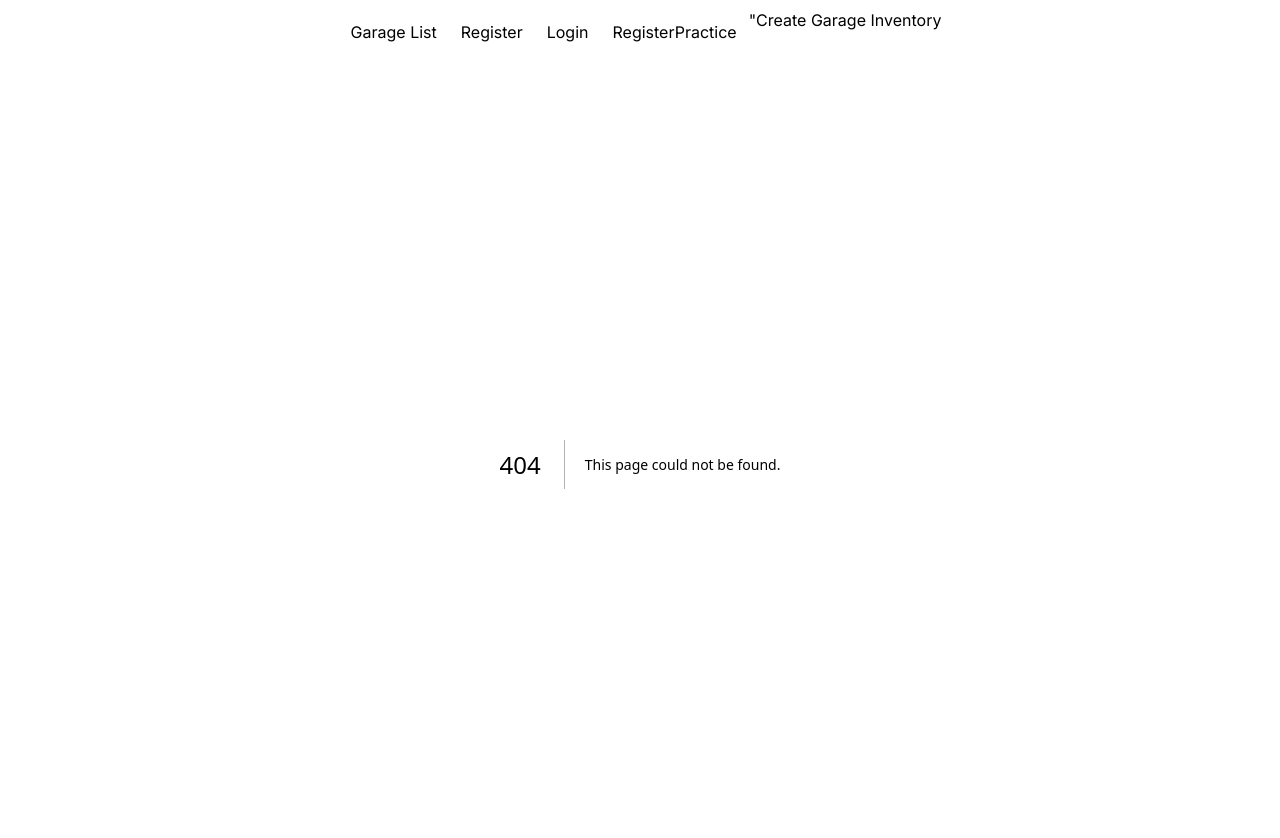
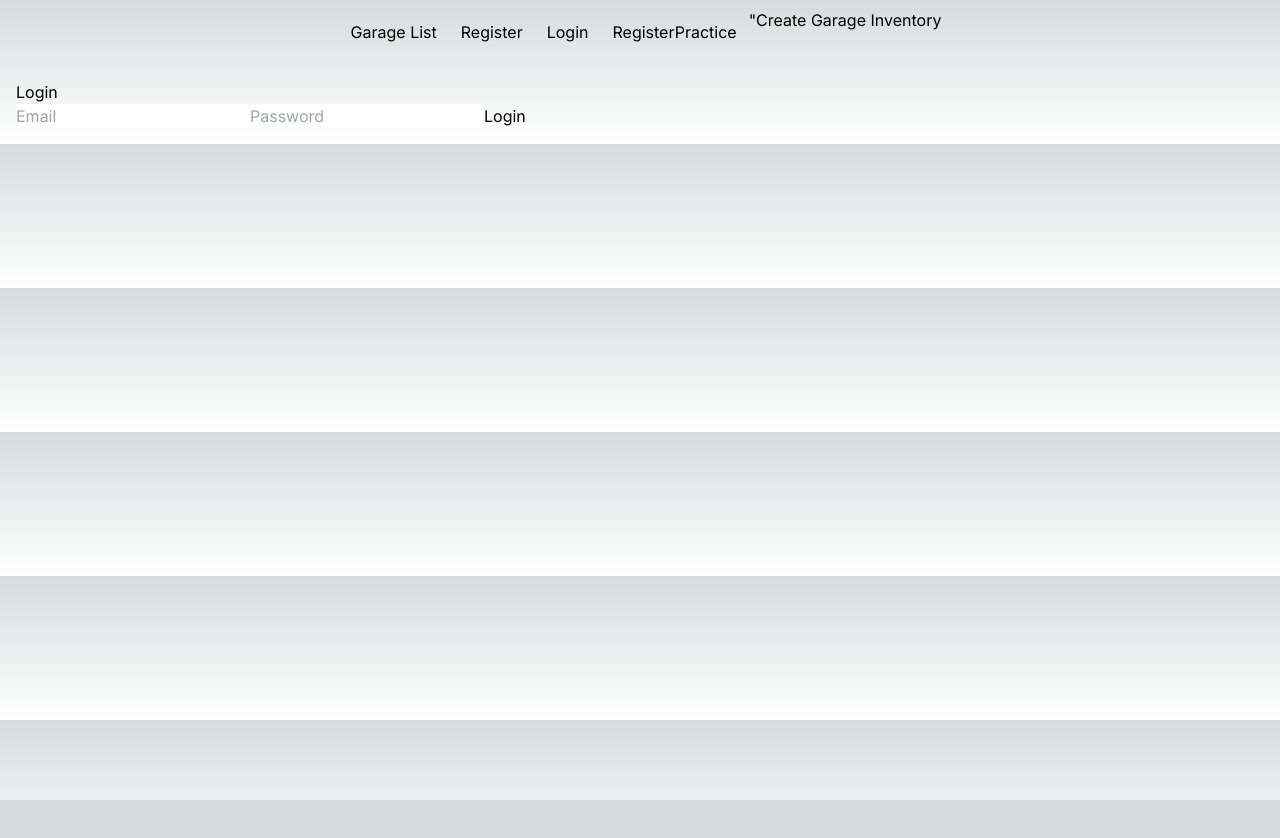
Before and after one commit to cjburn3/capstone3_inventory, a Next.js app: page /loginForms in a window 1280 px wide. Before the commit this address had no page. Shown: the top 838 px of the page. After the commit the page ends 800 px from the top, so only its background shows below. Built offline with nearby package versions, Linux system fonts and the light colour scheme; no server answers.

Commit message:
Corrections

```diff
--- a/src/app/components/LoginForm.js
+++ b/src/app/components/LoginForm.js
@@ -1,12 +1,12 @@
 "use client"
 
 import React, { useState } from 'react';
-import { getAuth, signInWithEmailAndPassword } from 'firebase/auth';
+import { signInWithEmailAndPassword } from 'firebase/auth';
+import { auth } from '../../../firebase.config';
 
 const LoginForm = () => {
   const [email, setEmail] = useState('');
   const [password, setPassword] = useState('');
-  const auth = getAuth();
 
   const handleLogin = async () => {
     try {
--- a/src/app/layout.js
+++ b/src/app/layout.js
@@ -20,7 +20,7 @@ export default function RootLayout({ children }) {
 
           <Link className="m-3" href="/">Garage List</Link>
           <Link className="m-3" href="/registerForm">Register</Link>
-          <Link className="m-3" href="components/loginForm">Login</Link>
+          <Link className="m-3" href="/loginForms">Login</Link>
           <Link className="m-3" href="/registerForm">RegisterPractice</Link>"
           <Link href="/management">Create Garage Inventory</Link>
         </div>
```
Also changed, not shown: src/app/loginForms/page.js (renamed from src/app/loginForms/Login.js).
